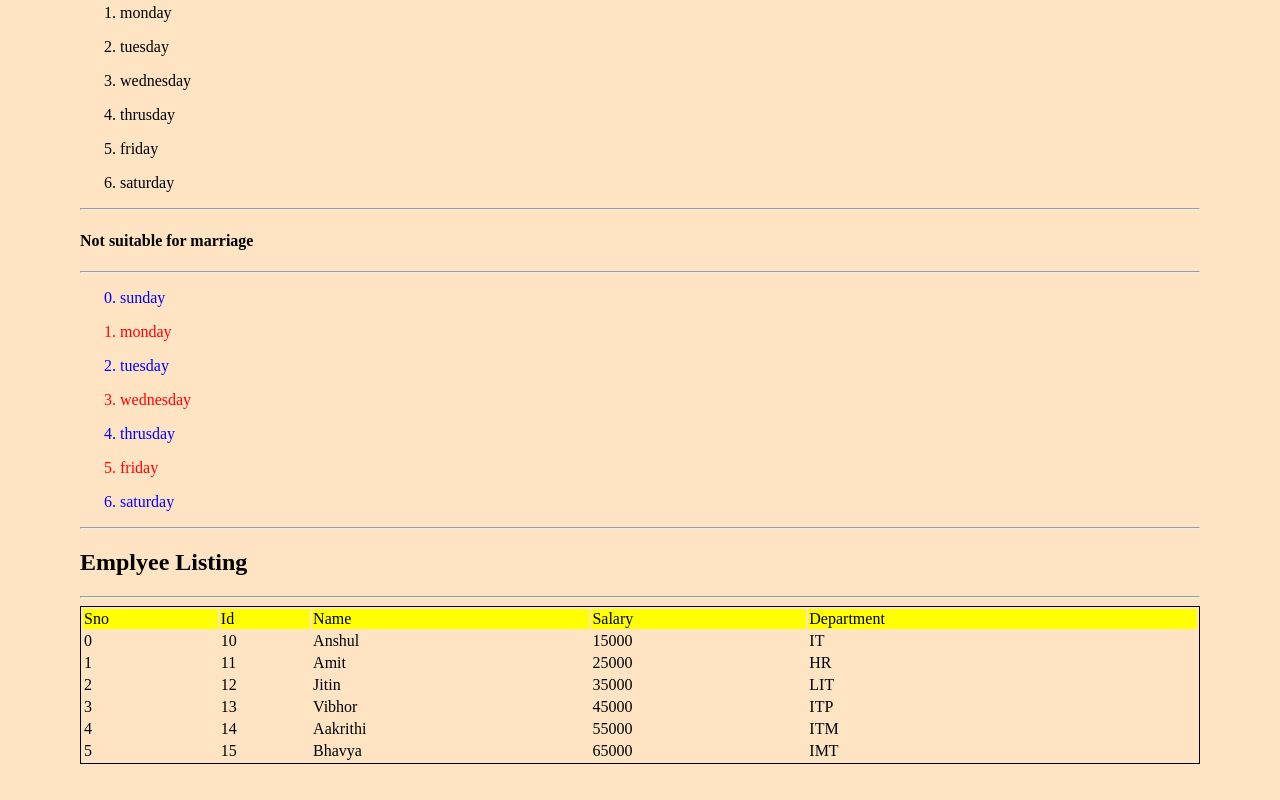
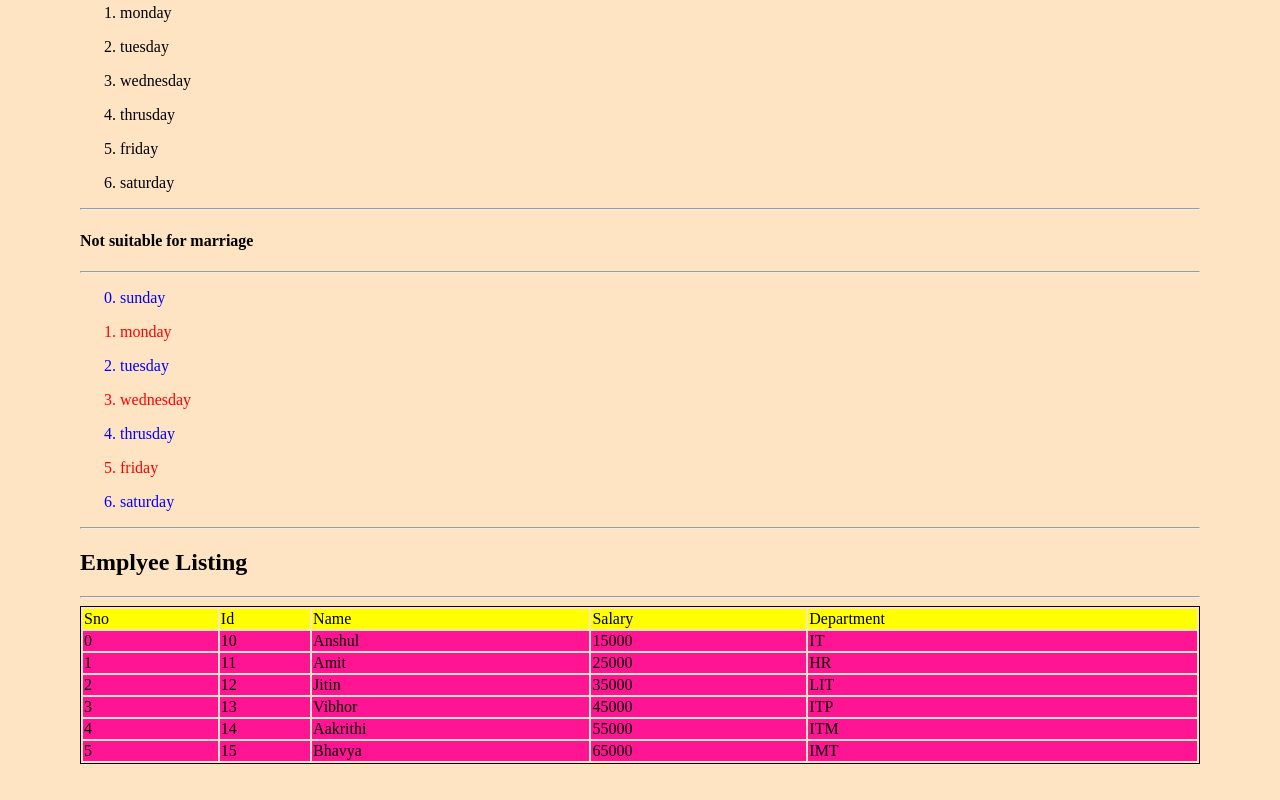
Before and after one commit to akbtech17/angular-lit-training, an Angular app in the folder demoangular/: page / in a window 1280 px wide. Shown: the part 737-1537 px from the top of the page. Built offline with nearby package versions, Linux system fonts and the light colour scheme.

Commit message:
style fixes

```diff
--- a/demoangular/src/styles.css
+++ b/demoangular/src/styles.css
@@ -19,4 +19,10 @@ thead {
 
 tr :hover {
     color: magenta;
+    background-color: aquamarine;
 }
+
+tr {
+    border: 1px solid black;
+    background-color: deeppink;
+}
```
